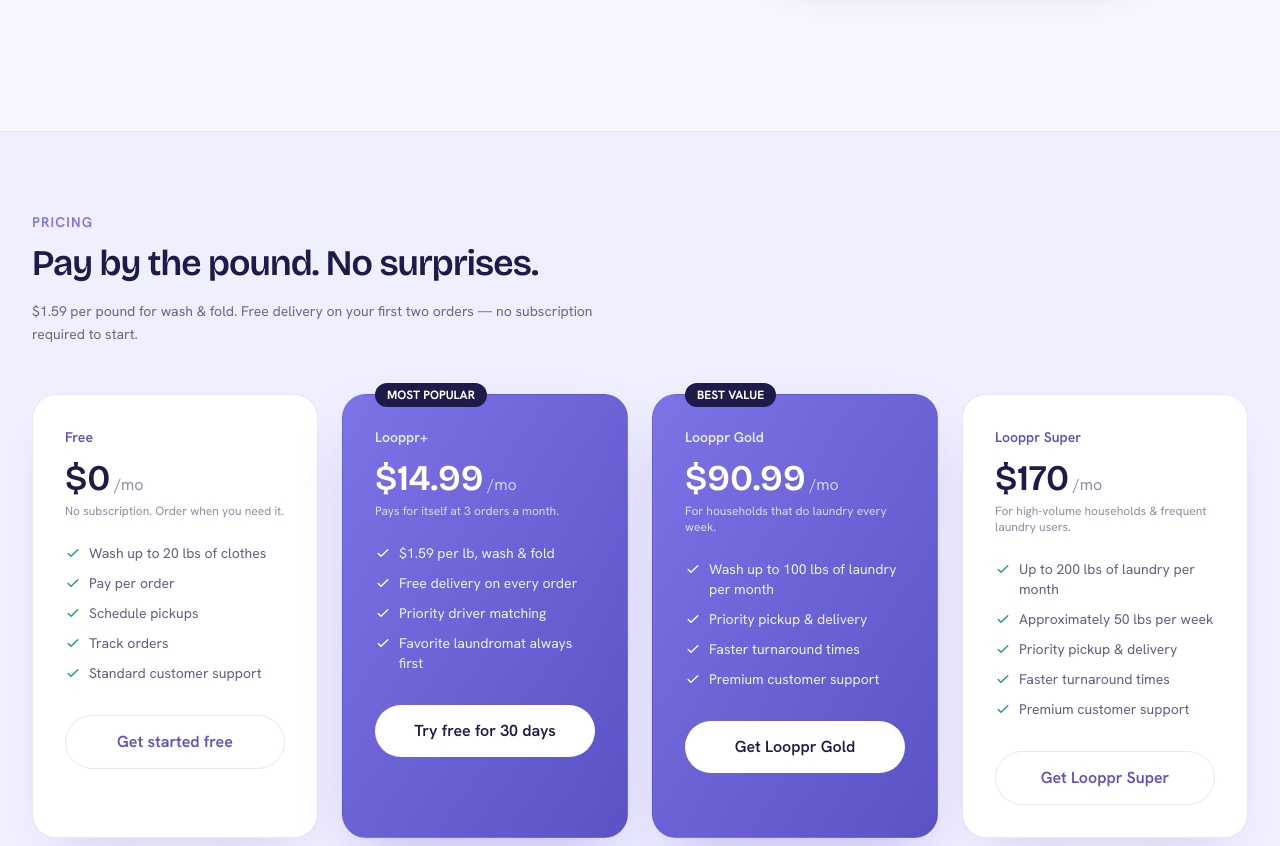
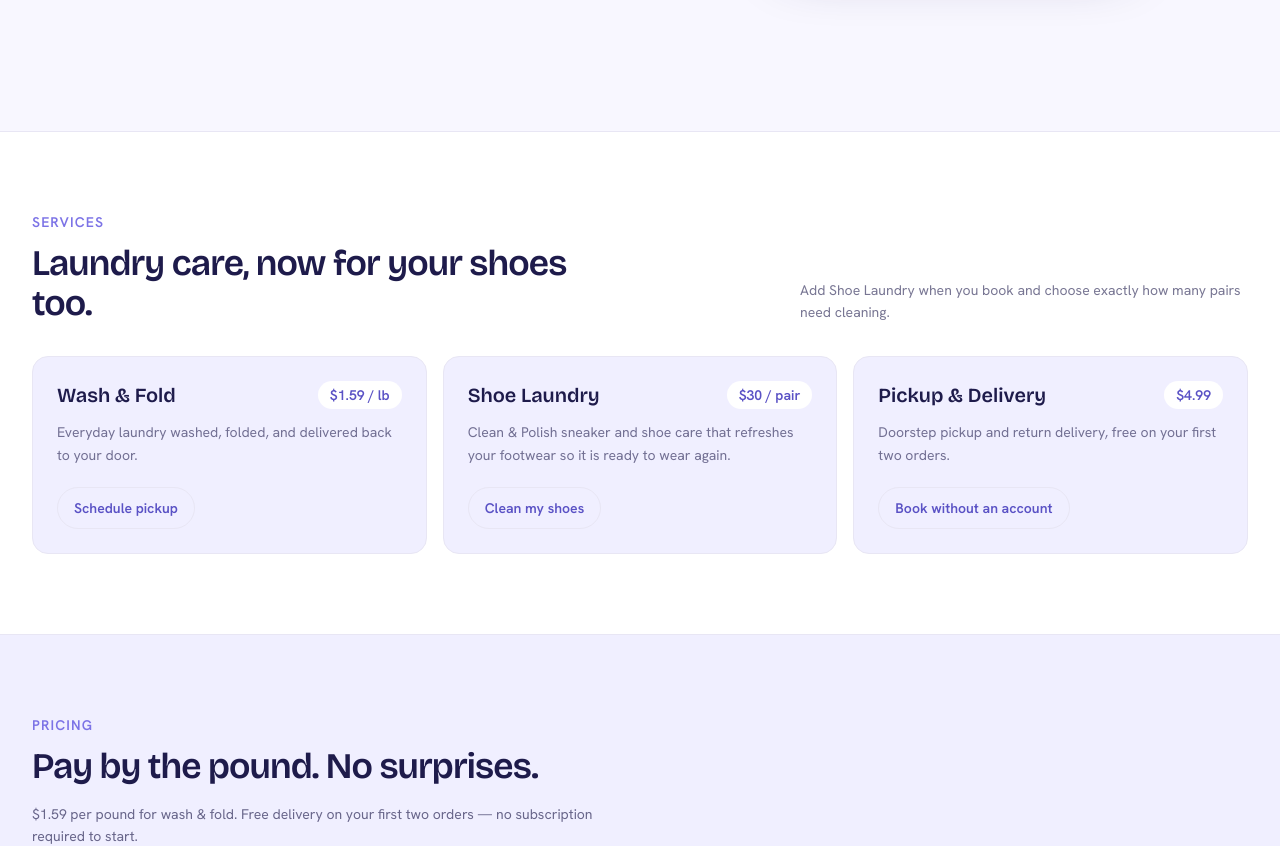
Before and after one commit to sarahmoses-ux/looppr, a React (Vite) app in the folder looppr/: page / in a window 1280 px wide. Shown: the part 760-1606 px from the top of the page. Built offline with nearby package versions, Linux system fonts and the light colour scheme; no server answers.

Commit message:
Surface shoe laundry on landing page

```diff
--- a/looppr/src/pages/Landing.jsx
+++ b/looppr/src/pages/Landing.jsx
@@ -14,9 +14,9 @@
 // LocalBusiness (most relevant on the homepage and Cities, where "laundry
 // near me" search intent is highest).
 const SERVICE_JSON_LD = serviceJsonLd({
-  serviceType: 'Laundry pickup and delivery',
+  serviceType: 'Laundry pickup, delivery, and shoe cleaning',
   price: '1.59',
-  description: 'Wash & fold laundry service, priced per pound',
+  description: 'Wash & fold laundry service priced per pound, plus Shoe Laundry sneaker cleaning and polishing at $30 per pair',
 })
 
 // In-content links to the site's other major pages — the global Navbar
@@ -44,6 +44,30 @@
   {
     title: 'Pay securely, once',
     body: 'Card on file, charged when your order is confirmed. No cash, no surprise fees.',
+  },
+]
+
+const POPULAR_SERVICES = [
+  {
+    name: 'Wash & Fold',
+    price: '$1.59 / lb',
+    body: 'Everyday laundry washed, folded, and delivered back to your door.',
+    cta: 'Schedule pickup',
+    to: '/signup',
+  },
+  {
+    name: 'Shoe Laundry',
+    price: '$30 / pair',
+    body: 'Clean & Polish sneaker and shoe care that refreshes your footwear so it is ready to wear again.',
+    cta: 'Clean my shoes',
+    to: '/guest/book',
+  },
+  {
+    name: 'Pickup & Delivery',
+    price: '$4.99',
+    body: 'Doorstep pickup and return delivery, free on your first two orders.',
+    cta: 'Book without an account',
+    to: '/guest/book',
   },
 ]
 
@@ -110,6 +134,41 @@
             </div>
           </div>
           <HeroCarousel images={heroImages} />
+        </div>
+      </section>
+
+      <section className="border-t border-line bg-white">
+        <div className="mx-auto max-w-[1600px] px-4 py-16 sm:px-6 sm:py-20 lg:px-8">
+          <div className="flex flex-col gap-4 md:flex-row md:items-end md:justify-between">
+            <div className="max-w-xl">
+              <p className="text-sm font-semibold uppercase tracking-[0.08em] text-periwinkle">
+                Services
+              </p>
+              <h2 className="mt-3 font-display text-3xl font-semibold tracking-tight text-ink sm:text-4xl">
+                Laundry care, now for your shoes too.
+              </h2>
+            </div>
+            <p className="max-w-md text-sm leading-relaxed text-ink/60">
+              Add Shoe Laundry when you book and choose exactly how many pairs need cleaning.
+            </p>
+          </div>
+
+          <div className="mt-8 grid gap-4 md:grid-cols-3">
+            {POPULAR_SERVICES.map((service) => (
+              <div key={service.name} className="rounded-2xl border border-line bg-linen-soft p-6">
+                <div className="flex items-start justify-between gap-4">
+                  <h3 className="font-display text-xl font-semibold text-ink">{service.name}</h3>
+                  <span className="shrink-0 rounded-full bg-white px-3 py-1 text-sm font-semibold text-periwinkle-text">
+                    {service.price}
+                  </span>
+                </div>
+                <p className="mt-3 text-sm leading-relaxed text-ink/60">{service.body}</p>
+                <Button to={service.to} variant="ghost" className="mt-5 px-4! py-2.5! text-sm!">
+                  {service.cta}
+                </Button>
+              </div>
+            ))}
+          </div>
         </div>
       </section>
 
--- a/looppr/src/seo/publicPages.js
+++ b/looppr/src/seo/publicPages.js
@@ -17,10 +17,10 @@
     path: '/',
     title: null, // Landing uses the bare default title
     description:
-      'Looppr — laundry pickup and delivery in minutes. A trusted local laundry pro washes and folds your clothes, then delivers them back to your door.',
+      'Looppr — laundry pickup and delivery in minutes, plus Shoe Laundry sneaker cleaning and polishing. A trusted local laundry pro washes and folds your clothes, then delivers them back to your door.',
     keywords: [
       'laundry pickup and delivery', 'laundry service', 'laundry near me', 'wash and fold',
-      'laundry marketplace', 'laundromat', 'looppr laundry', 'getlooppr',
+      'laundry marketplace', 'laundromat', 'sneaker cleaning', 'shoe laundry', 'looppr laundry', 'getlooppr',
     ],
     changefreq: 'weekly',
     priority: 1.0,
```
